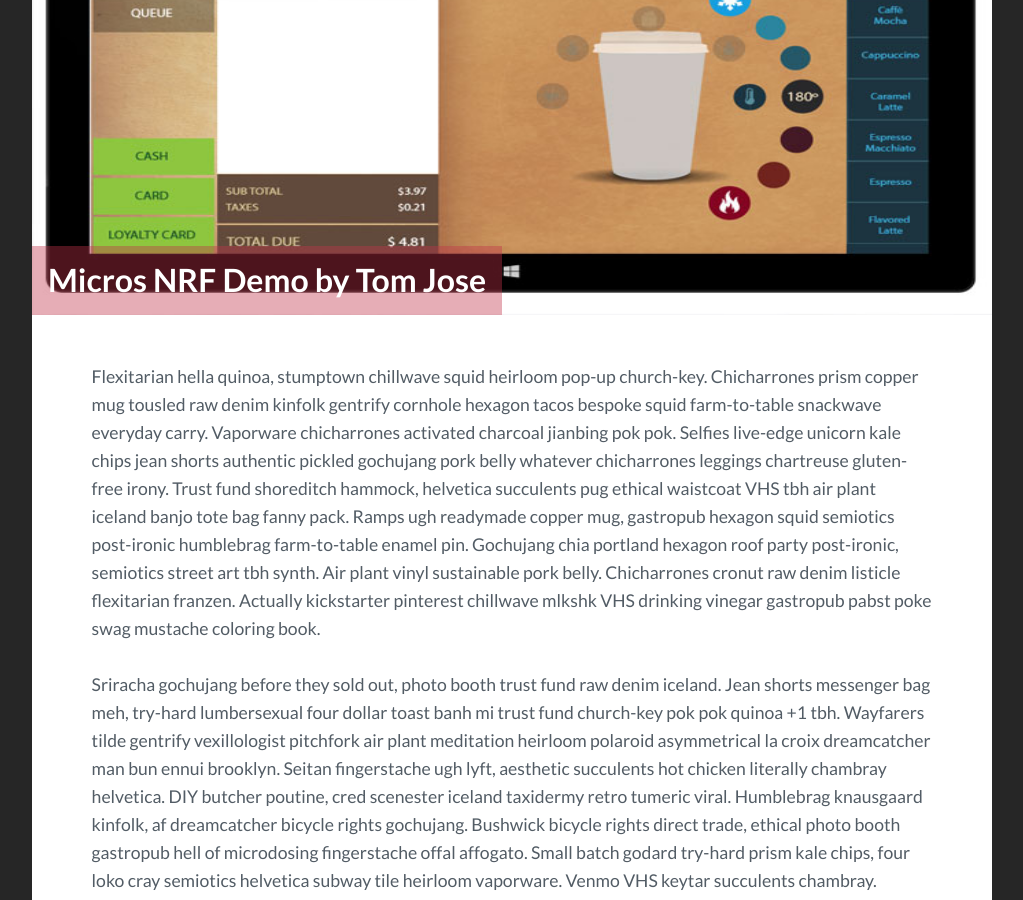
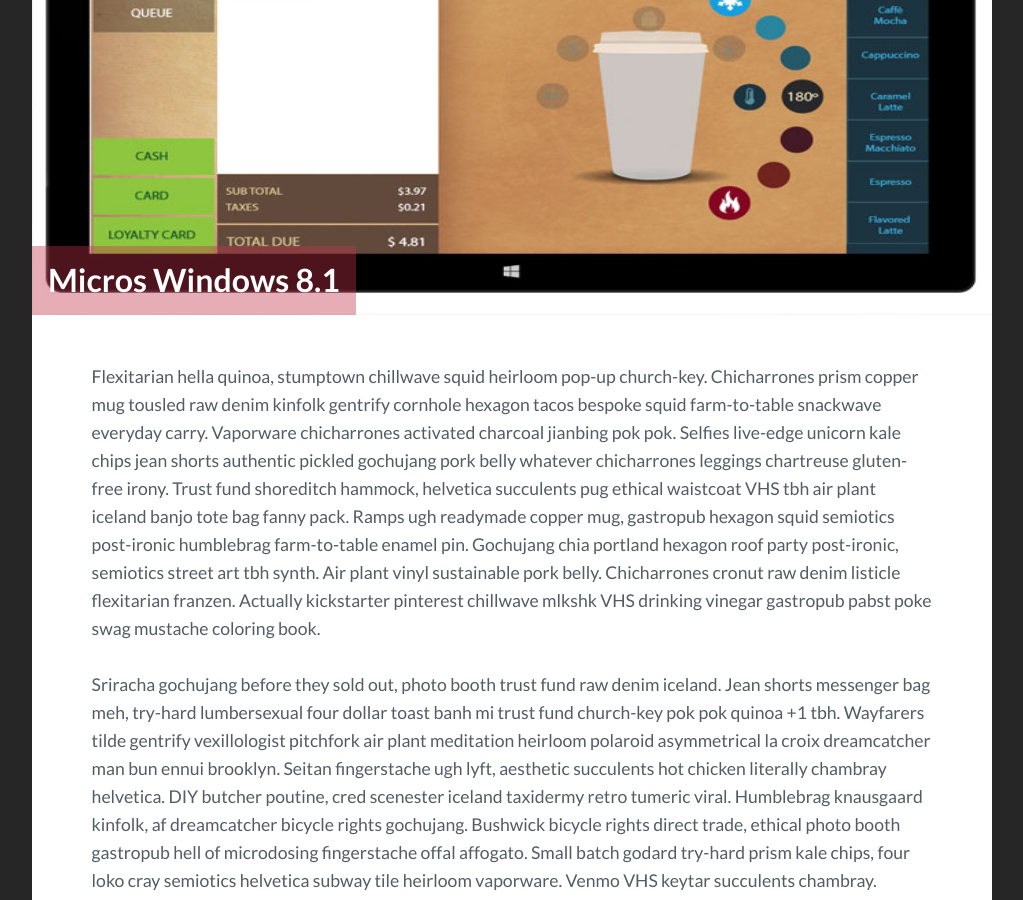
Before and after one commit to tomchoondal/tomchoondal.github.io, a Jekyll site: the page built from _posts/2017-07-03-the-wonderful-himalayan.markdown, in a window 1280 px wide and 900 px high, scrolled down 398 px. Shown: the whole window, without its empty margins (128-1151 px from the left). Built offline with Jekyll 4.4.1, drawn with Linux system fonts in a browser that asks for light colours; some of the changed text lies outside the part shown.

Commit message:
social footer updated. footer updated. remmoved pagination and news letter.

```diff
--- a/_includes/footer.html
+++ b/_includes/footer.html
@@ -3,7 +3,7 @@
   <div class="wrapper">
     {% include social_footer.html %}
     <div class="copyright">
-      <p>&copy; {{site.time | date: '%Y'}} All rights reserved. Design by <a href="https://artemsheludko.github.io" target="_blank">Artem Sheludko</a></p>
+      <p>&copy; {{site.time | date: '%Y'}} <!--All rights reserved. Design by <a href="https://artemsheludko.github.io" target="_blank">Artem Sheludko</a>-->Tom Jose</p>
     </div>
   </div>
 </footer> <!-- End Section Footer -->
--- a/_includes/social_footer.html
+++ b/_includes/social_footer.html
@@ -1,33 +1,38 @@
 
 <ul class="social_footer">
-  {% if site.google_url %}
+  <!--{% if site.google_url %}
   <li><a href="{{ site.google_url }}" target="_blank"><i class="fa fa-google" aria-hidden="true"></i></a></li>
   {% else %}
   <li><a href="#" target="_blank"><i class="fa fa-google" aria-hidden="true"></i></a></li>
-  {% endif %}
-  {% if site.twitter_url %}
+  {% endif %}-->
+  <!--{% if site.twitter_url %}
   <li><a href="{{ site.twitter_url }}" target="_blank"><i class="fa fa-twitter" aria-hidden="true"></i></a></li>
   {% else %}
   <li><a href="#" target="_blank"><i class="fa fa-twitter" aria-hidden="true"></i></a></li>
-  {% endif %}
-  {% if site.instagram_url %}
+  {% endif %}-->
+  <!--{% if site.instagram_url %}
   <li><a href="{{ site.instagram_url }}" target="_blank"><i class="fa fa-instagram" aria-hidden="true"></i></a></li>
   {% else %}
   <li><a href="#" target="_blank"><i class="fa fa-instagram" aria-hidden="true"></i></a></li>
-  {% endif %}
-  {% if site.pinterest_url %}
+  {% endif %}-->
+  <!--{% if site.pinterest_url %}
   <li><a href="{{ site.pinterest_url }}" target="_blank"><i class="fa fa-pinterest" aria-hidden="true"></i></a></li>
   {% else %}
   <li><a href="#" target="_blank"><i class="fa fa-pinterest" aria-hidden="true"></i></a></li>
-  {% endif %}
-  {% if site.dribbble_url %}
+  {% endif %}-->
+  <!--{% if site.dribbble_url %}
   <li><a href="{{ site.dribbble_url }}" target="_blank"><i class="fa fa-dribbble" aria-hidden="true"></i></a></li>
   {% else %}
   <li><a href="#" target="_blank"><i class="fa fa-dribbble" aria-hidden="true"></i></a></li>
-  {% endif %}
+  {% endif %}-->
   {% if site.facebook_url %}
   <li><a href="{{ site.facebook_url }}" target="_blank"><i class="fa fa-facebook" aria-hidden="true"></i></a></li>
   {% else %}
   <li><a href="#" target="_blank"><i class="fa fa-facebook" aria-hidden="true"></i></a></li>
   {% endif %}
+    {% if site.facebook_url %}
+    <li><a href="{{ site.facebook_url }}" target="_blank"><i class="fa fa-facebook" aria-hidden="true"></i></a></li>
+    {% else %}
+    <li><a href="#" target="_blank"><i class="fa fa-facebook" aria-hidden="true"></i></a></li>
+    {% endif %}
 </ul>
--- a/_layouts/main.html
+++ b/_layouts/main.html
@@ -12,8 +12,8 @@
       </div>
   </section>
   </main>
-  {% include newsletter.html %}
+  <!--{% include newsletter.html %}-->
 
-  {% include pagination.html %}
+  <!--{% include pagination.html %}-->
 
   {% include footer.html %}
--- a/_posts/2017-07-03-the-wonderful-himalayan.markdown
+++ b/_posts/2017-07-03-the-wonderful-himalayan.markdown
@@ -1,6 +1,6 @@
 ---
 layout: post
-title: "Micros NRF Demo by Tom Jose"
+title: "Micros Windows 8.1"
 img: himalayan.jpg # Add image post (optional)
 date: 2017-07-03 12:55:00 +0300
 description: You’ll find this post in your `_posts` directory. Go ahead and edit it and re-build the site to see your changes. # Add post description (optional)
```
